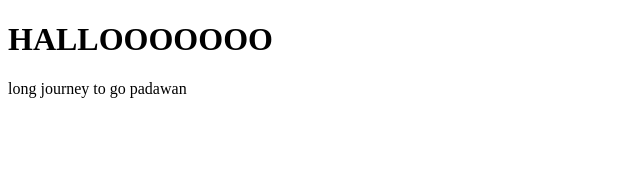
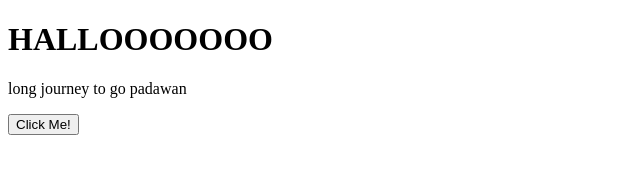
Before and after one commit to athar-09/help, a plain HTML site: page index.html in a window 1280 px wide. Shown: the whole page, without its empty margins (0-640 px from the left). Drawn offline with Linux system fonts and the light colour scheme.

Commit message:
Added JavaScript button

```diff
--- a/index.html
+++ b/index.html
@@ -6,5 +6,12 @@
   <body>
     <h1>HALLOOOOOOO</h1>
     <p>long journey to go padawan</p>
+        <button onclick="sayHi()">Click Me!</button>
+
+    <script>
+      function sayHi() {
+        alert("Hello from JavaScript! 🚀");
+      }
+    </script>
   </body>
 </html>
```
